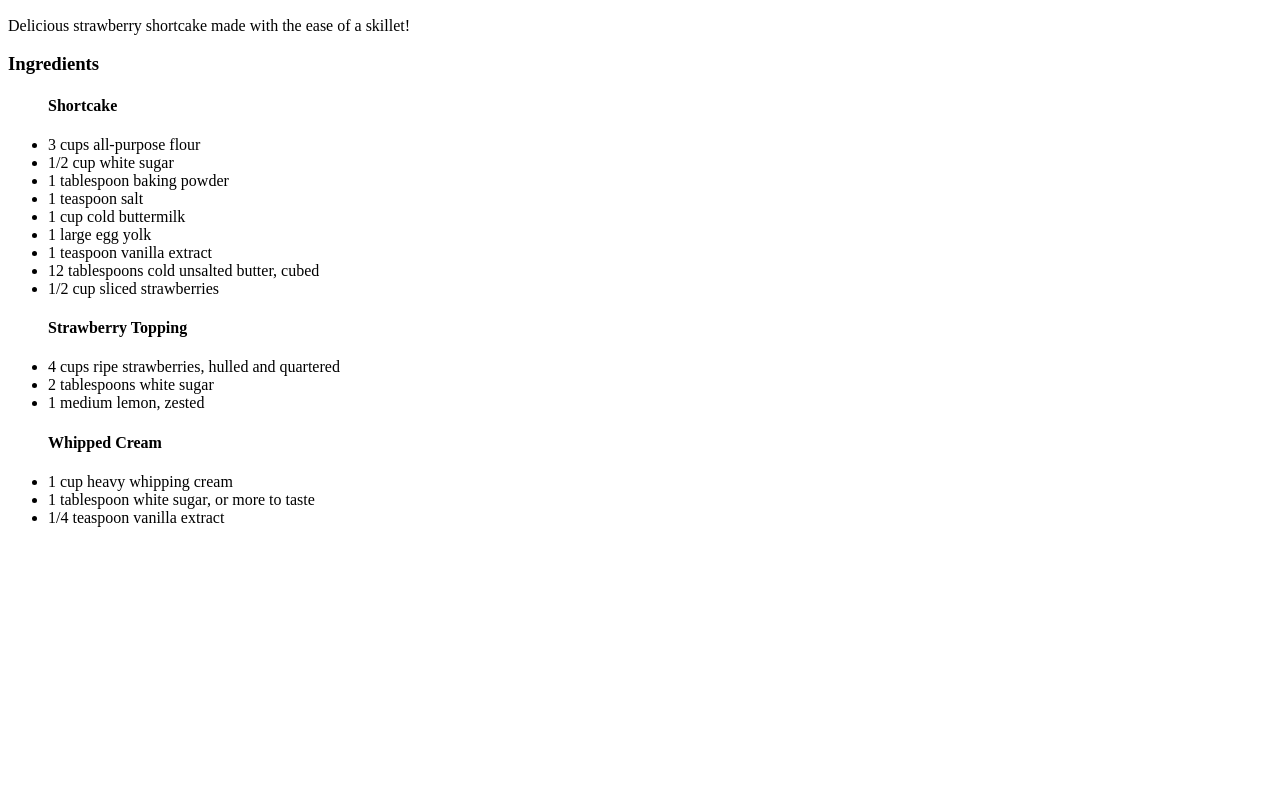
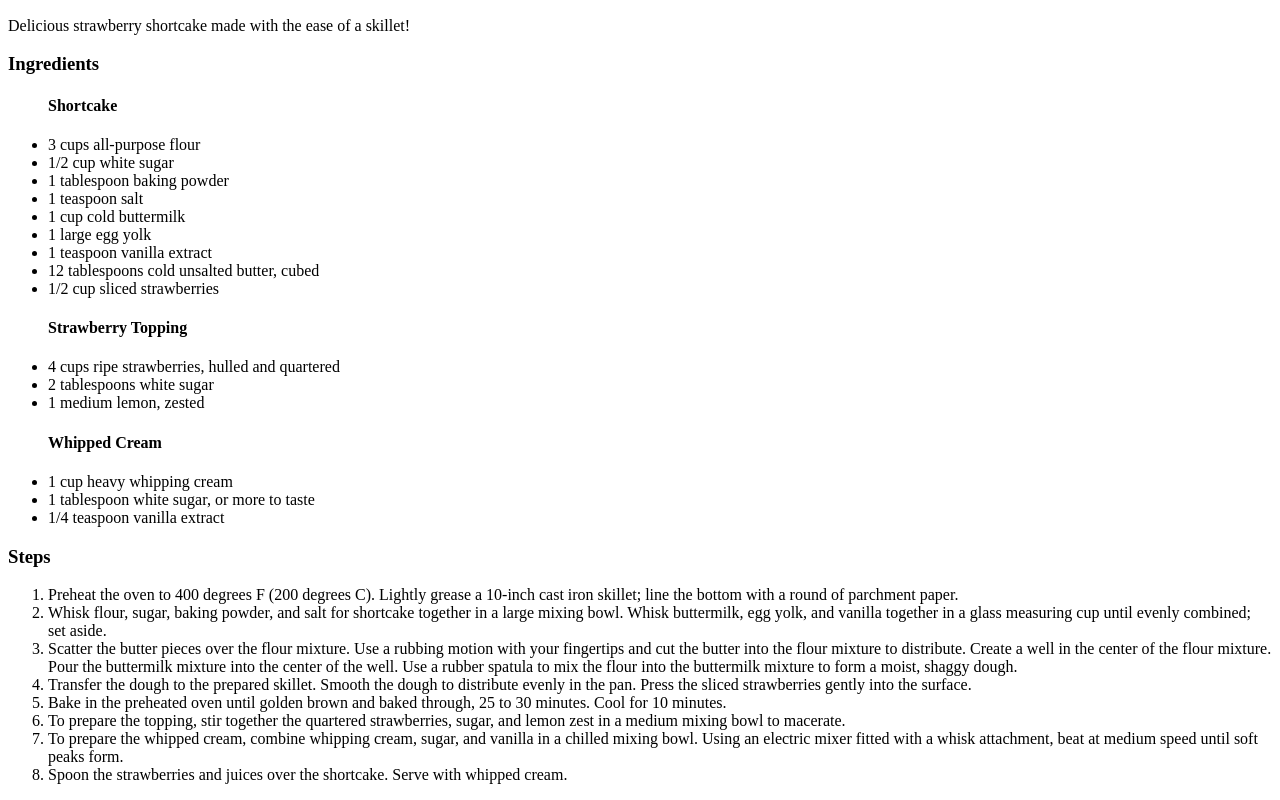
Before and after one commit to JacobTSkidmore/odin-recipes, a plain HTML site: page recipes/strawberry.html in a window 1280 px wide. Shown: the part 1082-1882 px from the top of the page. Before the commit the page ends 1625 px from the top, so only its background shows below. Drawn offline with Linux system fonts and the light colour scheme.

Commit message:
Add steps list to straberry.html

```diff
--- a/recipes/strawberry.html
+++ b/recipes/strawberry.html
@@ -32,5 +32,16 @@
         <li>1 tablespoon white sugar, or more to taste</li>
         <li>1/4 teaspoon vanilla extract</li>
     </ul>
+    <h3>Steps</h3>
+    <ol>
+        <li>Preheat the oven to 400 degrees F (200 degrees C). Lightly grease a 10-inch cast iron skillet; line the bottom with a round of parchment paper.</li>
+        <li>Whisk flour, sugar, baking powder, and salt for shortcake together in a large mixing bowl. Whisk buttermilk, egg yolk, and vanilla together in a glass measuring cup until evenly combined; set aside.</li>
+        <li>Scatter the butter pieces over the flour mixture. Use a rubbing motion with your fingertips and cut the butter into the flour mixture to distribute. Create a well in the center of the flour mixture. Pour the buttermilk mixture into the center of the well. Use a rubber spatula to mix the flour into the buttermilk mixture to form a moist, shaggy dough.</li>
+        <li>Transfer the dough to the prepared skillet. Smooth the dough to distribute evenly in the pan. Press the sliced strawberries gently into the surface.</li>
+        <li>Bake in the preheated oven until golden brown and baked through, 25 to 30 minutes. Cool for 10 minutes.</li>
+        <li>To prepare the topping, stir together the quartered strawberries, sugar, and lemon zest in a medium mixing bowl to macerate.</li>
+        <li>To prepare the whipped cream, combine whipping cream, sugar, and vanilla in a chilled mixing bowl. Using an electric mixer fitted with a whisk attachment, beat at medium speed until soft peaks form.</li>
+        <li>Spoon the strawberries and juices over the shortcake. Serve with whipped cream.</li>
+    </ol>
 </body>
 </html>
```
